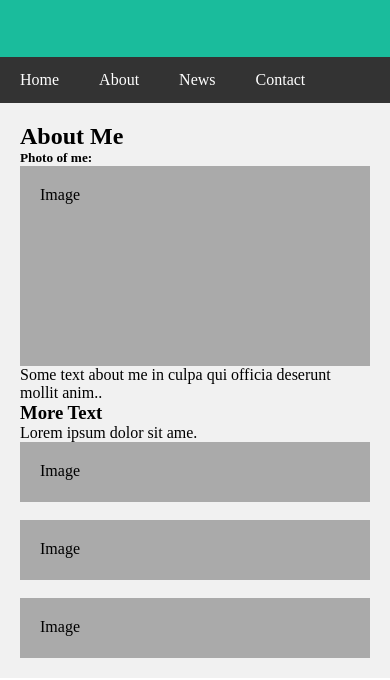
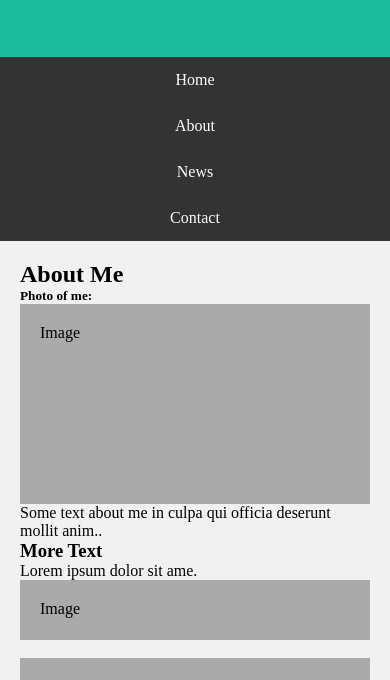
Before and after one commit to picker770/css-responsive-website-layout, a plain HTML site: page index.html in a window 390 px wide. Shown: the part 146-826 px from the top of the page. Drawn offline with Linux system fonts and the light colour scheme.

Commit message:
Added media query for small screens

```diff
--- a/index.html
+++ b/index.html
@@ -75,6 +75,14 @@
         text-align: center;
 
     }
+    /* Responsive layout - when the screen is less than 700px wide, make the two columns stack on top of each other instead of next to each other */
+
+    @media screen and (max-width:700px) {
+        .row, .navbar {
+            flex-direction: column;
+        }
+
+    }
   </style>
   <body>
     <!-- Note -->
```
